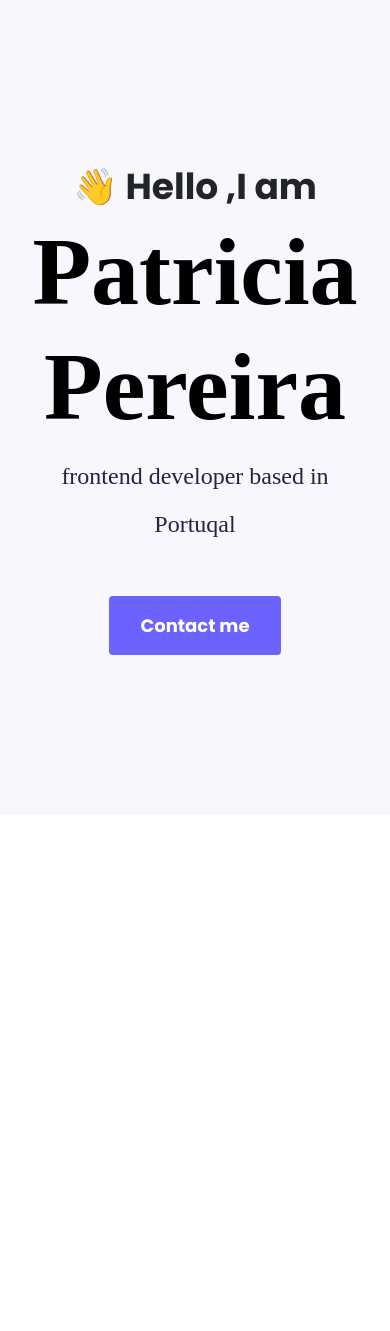
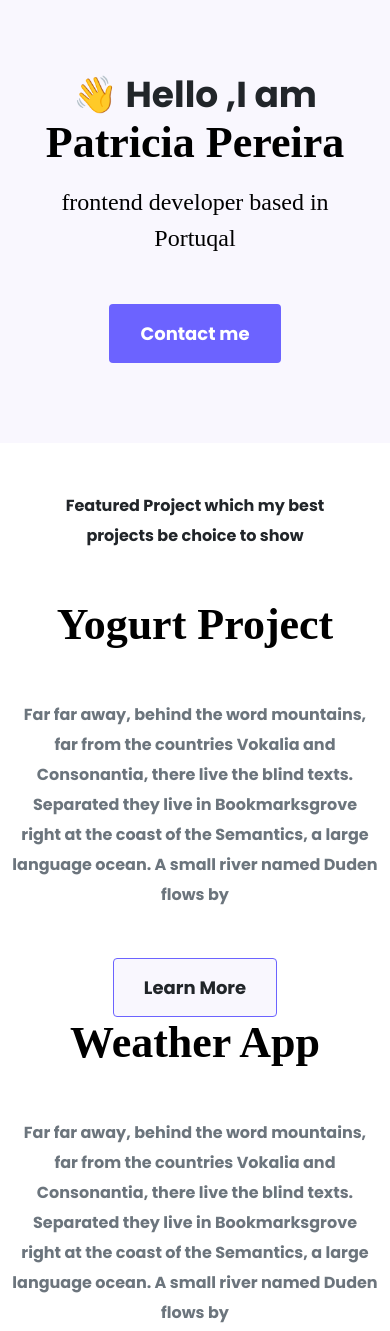
Before and after one commit to mahsajorjani/portfolio-project, a plain HTML site: page index.html in a window 390 px wide. Shown: the top 1331 px of the page. Before the commit the page ends 844 px from the top, so only its background shows below. Drawn offline with nearby package versions, Linux system fonts and the light colour scheme.

Commit message:
integrated homepage content design

```diff
--- a/index.html
+++ b/index.html
@@ -26,5 +26,65 @@
     <a href="#" class="btn btn-branding">Contact me</a>
 </div>
 </div>
+<p class="text-center m-5">
+    Featured Project which my best projects be choice to show
+</p>
+<div class="container" >
+    <div class="row">
+        <div class="col d-none d-lg-block">
+     <img src="images/yogurt.png" class="img-fluid" alt="">
+
+        </div>
+        <div class="col">
+           <div class="project-desciption">
+
+            <h2 class="mb-5">
+                Yogurt Project
+            </h2>
+            <p class="mb-5 text-muted">
+                Far far away, behind the word mountains, far from the countries Vokalia and Consonantia, there live the blind texts. Separated they live in Bookmarksgrove right at the coast of the Semantics, a large language ocean. A small river named Duden flows by
+            </p>
+            <a href="" class="btn btn-branding-outline"> Learn More </a>
+        </div>
+        </div>
+    </div>
+    <div class="row mb-5">
+        <div class="col">
+            <div class="project-desciption">
+
+             <h2 class="mb-5">
+                 Weather App
+             </h2>
+             <p class="mb-5 text-muted">
+                 Far far away, behind the word mountains, far from the countries Vokalia and Consonantia, there live the blind texts. Separated they live in Bookmarksgrove right at the coast of the Semantics, a large language ocean. A small river named Duden flows by
+             </p>
+             <a href="" class="btn btn-branding-outline"> Learn More </a>
+         </div>
+         </div>
+        <div class="col d-none d-lg-block">
+     <img src="images/weather.png" class="img-fluid" alt="">
+
+        </div>
+
+    </div>
+    <div class="row">
+        <div class="col d-none d-lg-block">
+     <img src="images/dictionary.png" class="img-fluid" alt="">
+
+        </div>
+        <div class="col">
+           <div class="project-desciption">
+
+            <h2 class="mb-5">
+                Dictionary App
+            </h2>
+            <p class="mb-5 text-muted">
+                Far far away, behind the word mountains, far from the countries Vokalia and Consonantia, there live the blind texts. Separated they live in Bookmarksgrove right at the coast of the Semantics, a large language ocean. A small river named Duden flows by
+            </p>
+            <a href="" class="btn btn-branding-outline"> Learn More </a>
+        </div>
+        </div>
+    </div>
+</div>
     </body>
 </html>
--- a/styles/portfolio.css
+++ b/styles/portfolio.css
@@ -14,11 +14,15 @@ h1,h2,h3,h4 {
   }
   h1 {
     font-size: 96px;
+    line-height: 1.5;
   }
-
+  h2 {
+    font-size: 64px;
+  }
   p {
-
     font-weight: normal;
+    font-size: 16px;
+    line-height: 30px;
   }
   .hero {
     background: var(--secoundary-color) ;
@@ -36,10 +40,11 @@ h1,h2,h3,h4 {
     font-family: var(--heading-font-family);
     font-weight: normal;
     font-size: 24px;
-    line-height: 2;
-    color: #272142;
+    line-height: 1.5;
+
   }
-  .btn-branding {
+
+.btn-branding {
 
 background: var(--branding-color);
 border-radius: 4px;
@@ -48,3 +53,31 @@ font-size: 18px;
 line-height: 27px;
 padding: 15px 30px;
   }
+
+.btn-branding-outline {
+background: var(--secoundary-color);
+border: 1px solid var(--branding-color);
+border-radius: 4px;
+font-size: 18px;
+line-height: 27px;
+padding: 15px 30px;
+}
+.project-desciption {
+  padding: 120px 60px;
+}
+@media (max-width: 900px) {
+  h1 {
+    font-size: 44px;
+  }
+  h2 {
+    font-size: 44px;
+  }
+  .hero {
+    padding: 80px 20px;
+  }
+
+  .project-desciption {
+    padding: 0;
+    text-align: center;
+  }
+}
```
Also changed, not shown: images/dictionary.png (added), images/weather.png (added), images/yogurt.png (added), 1 other file.
